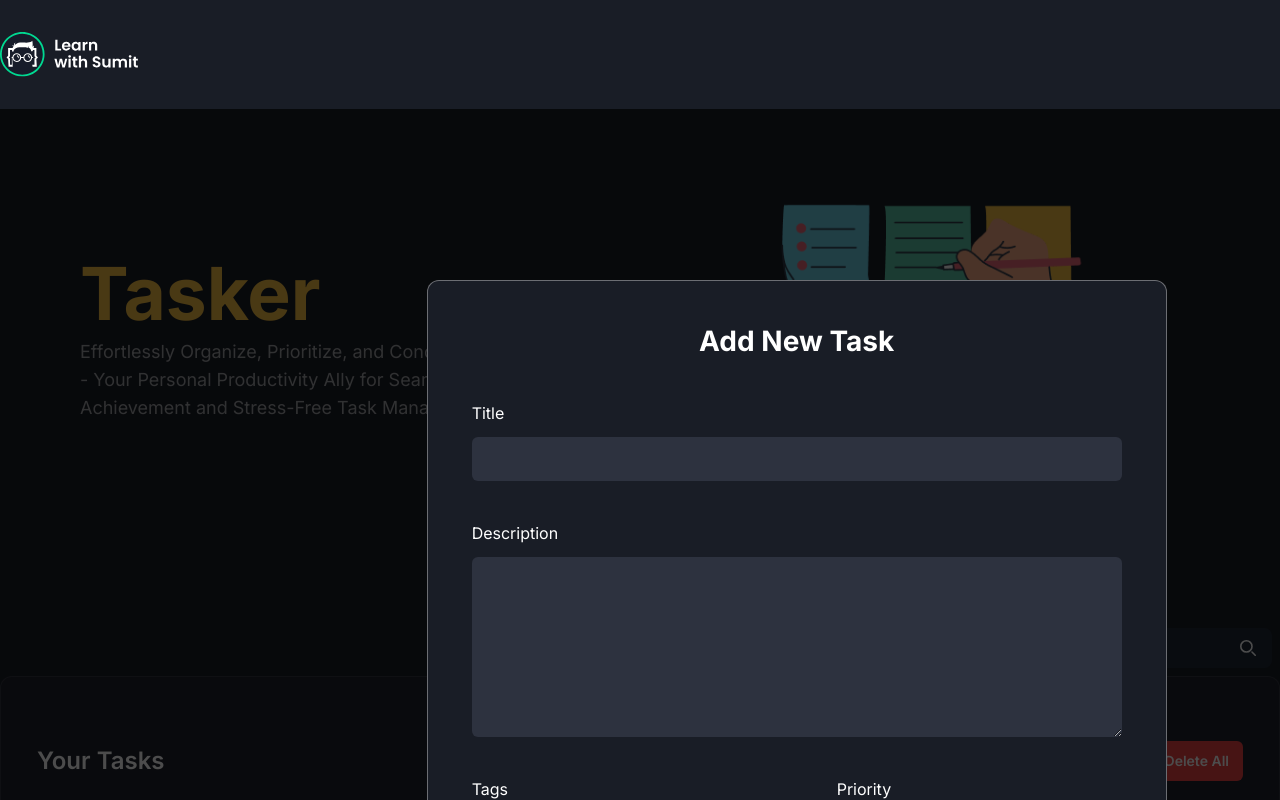
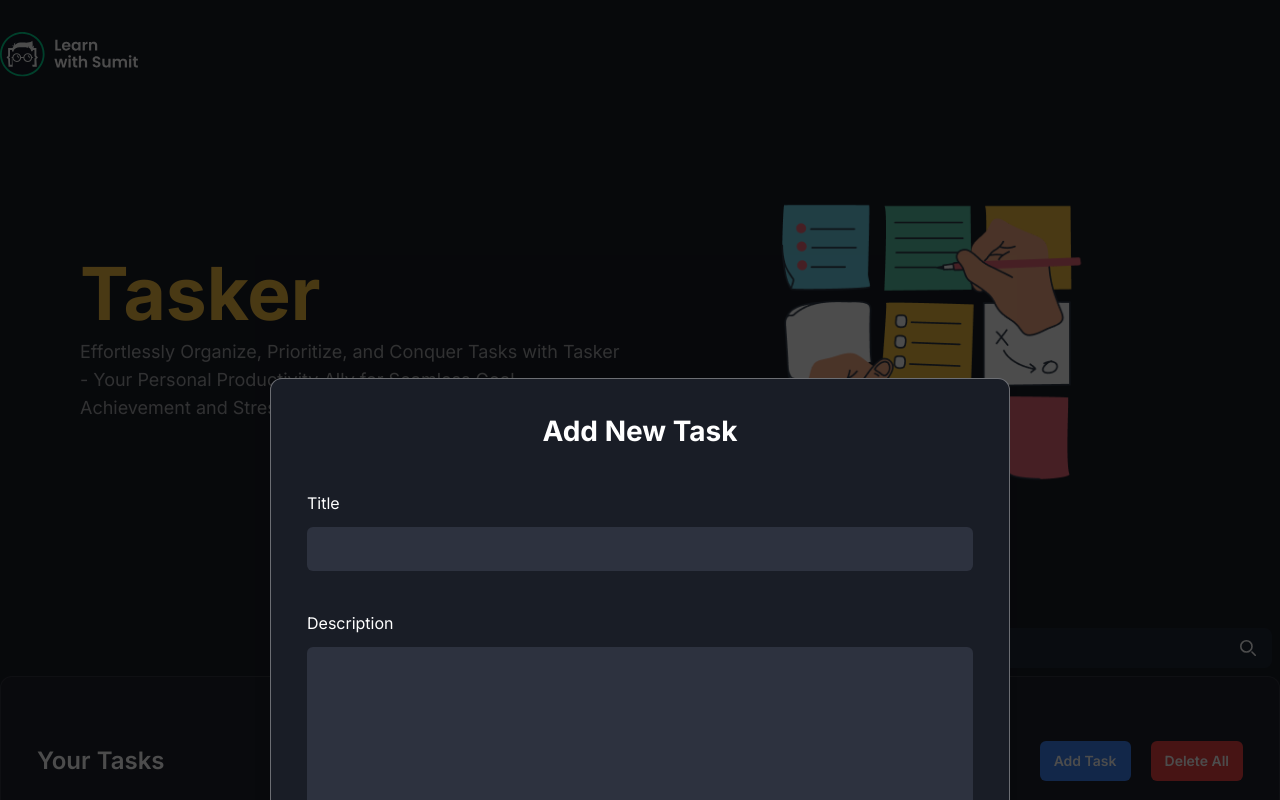
Before and after one commit to usama-rahman/lws-tasker, a React (Vite) app: page / in a window 1280 px wide. Both pictures are taken after a click on the button "Add Task". Shown: the top 800 px of the page. Built offline with nearby package versions, Linux system fonts and the light colour scheme.

Commit message:
Updated Modal

```diff
--- a/src/components/AddTaskModal.jsx
+++ b/src/components/AddTaskModal.jsx
@@ -1,8 +1,9 @@
 /* eslint-disable react/prop-types */
 import { useState } from "react";
 
-export default function AddTaskModal({ onSave }) {
+export default function AddTaskModal({ handelAddTask, setShowAddTaskModal }) {
   const [task, setTask] = useState({
+    id: crypto.randomUUID(),
     title: "",
     description: "",
     tags: [],
@@ -24,10 +25,16 @@ export default function AddTaskModal({ onSave }) {
     });
   };
 
+  const handleCancelModal = () => {
+    setShowAddTaskModal(false);
+  };
+
   return (
     <>
-      <div className="bg-black bg-opacity-70 h-screen w-full z-10 absolute top-0 left-0"></div>
-      <form className="mx-auto my-10 w-full max-w-[740px] rounded-xl border border-[#FEFBFB]/[36%] bg-[#191D26] p-9 max-md:px-4 lg:my-20 lg:p-11 z-10 absolute top-1/4 left-1/3">
+      <div className="bg-black bg-opacity-70 h-[135%] w-full z-10 absolute top-0 left-0"></div>
+      {/* <form className="mx-auto  my-10 w-full max-w-[740px] rounded-xl border border-[#FEFBFB]/[36%] bg-[#191D26]  p-9 max-md:px-4 lg:my-20 lg:p-11 z-20 absolute top-1/4 left-1/3"> */}
+      <div className="flex justify-center items-center ">
+        <form className="w-full max-w-[740px] rounded-xl border border-[#FEFBFB]/[36%]  bg-[#191D26] p-9 max-md:px-4  z-20 absolute">
           <h2 className="mb-9 text-center text-2xl font-bold text-white lg:mb-11 lg:text-[28px]">
             Add New Task
           </h2>
@@ -90,14 +97,24 @@ export default function AddTaskModal({ onSave }) {
           </div>
           <div className="mt-16 flex justify-center lg:mt-20">
             <button
+              onClick={handleCancelModal}
+              className="mx-5 rounded bg-red-900 px-4 py-2 text-white transition-all hover:opacity-80"
+            >
+              Cancel
+            </button>
+            <button
               type="submit"
               className="rounded bg-blue-600 px-4 py-2 text-white transition-all hover:opacity-80"
-            onClick={() => onSave(task)}
+              onClick={(e) => {
+                e.preventDefault();
+                handelAddTask(task);
+              }}
             >
               Create new Task
             </button>
           </div>
         </form>
+      </div>
     </>
   );
 }
--- a/src/components/Task.jsx
+++ b/src/components/Task.jsx
@@ -1,5 +1,4 @@
 /* eslint-disable no-unused-vars */
-
 import { useState } from "react";
 import AddTaskModal from "./AddTaskModal";
 import { FaStar } from "react-icons/fa";
@@ -17,6 +16,12 @@ export default function Task() {
 
   const [tasks, setTasks] = useState([defaultTasks]);
   const [showAddTaskModal, setShowAddTaskModal] = useState(false);
+
+  function handelAddTask(newTask) {
+    console.log("Adding a Task ...", newTask);
+    setTasks([...tasks, newTask]);
+    setShowAddTaskModal(false);
+  }
 
   return (
     <section className="mb-20 flex justify-center" id="tasks">
@@ -63,7 +68,12 @@ export default function Task() {
             {/* <Tasker /> */}
 
             <div className="rounded-xl border border-[rgba(206,206,206,0.12)] bg-[#1D212B] px-6 py-8 md:px-9 md:py-16">
-              {showAddTaskModal && <AddTaskModal />}
+              {showAddTaskModal && (
+                <AddTaskModal
+                  handelAddTask={handelAddTask}
+                  setShowAddTaskModal={setShowAddTaskModal}
+                />
+              )}
               <div className="mb-14 items-center justify-between sm:flex">
                 <h2 className="text-2xl font-semibold max-sm:mb-4">
                   Your Tasks
--- a/src/ui/Header.jsx
+++ b/src/ui/Header.jsx
@@ -2,7 +2,7 @@ import LWSLogo from "../assets/lws-logo-en.svg";
 
 const Header = () => {
   return (
-    <nav className="py-6 md:py-8 fixed top-0 w-full !bg-[#191D26] z-50">
+    <nav className="py-6 md:py-8 fixed top-0 w-full !bg-[#191D26] z-10">
       <div className="container mx-auto flex items-center justify-between gap-x-6">
         <a href="/">
           <img className="h-[45px]" src={LWSLogo} alt="Lws" />
```
Lines whose indentation alone changed are shown as unchanged.
